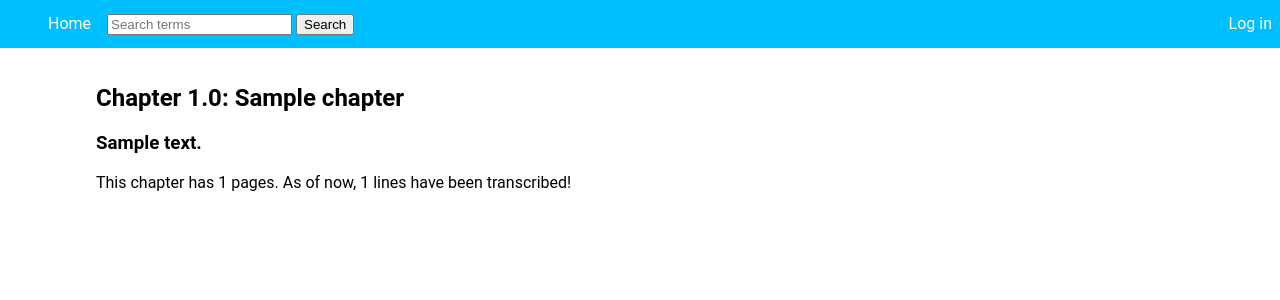
After one commit to jeroenhd/BcbDatabase, a Django app: a page that uses ComicDatabase/templates/ComicDatabase/nav.html in a window 1280 px wide. The commit adds this page. Shown: the top 300 px of the page. Run offline with Django 3.2, Linux system fonts and the light colour scheme; tables that the repository leaves empty hold one stand-in row (values such as "Sample post").

Commit message:
Improvement to searching, per chapter description, and an actual homepage!

```diff
--- a/ComicDatabase/static/browse.css
+++ b/ComicDatabase/static/browse.css
@@ -33,6 +33,14 @@ input#new_line{
 tr#template{
     display: none;
 }
-div.split{
+
+div.split, div.singlerowcontent{
     padding: 16px 96px;
 }
+
+li.page
+{
+    display: inline-block;
+    vertical-align: top;
+    list-style: none;
+}
--- a/ComicDatabase/static/style.css
+++ b/ComicDatabase/static/style.css
@@ -11,7 +11,7 @@ html, body {
     color: darkred;
 }
 
-nav {
+nav#main {
     display: block;
     height: 48px;
     line-height: 48px;
@@ -19,7 +19,7 @@ nav {
     background-color: deepskyblue;
 }
 
-nav > ul {
+nav#main > ul {
     margin: 0;
 }
 
@@ -33,7 +33,7 @@ nav > ul > li {
     margin: 0;
 }
 
-nav > ul > li > a, nav > ul > li > a:visited {
+nav#main > ul > li > a, nav > ul > li > a:visited {
     text-decoration: none;
     color: white;
     height: 100%;
@@ -47,3 +47,23 @@ li.right
 {
     float: right;
 }
+
+nav#comicnav > ul
+{
+    list-style: none;
+    display: block;
+    width: 100%;
+}
+nav#comicnav li:first-child
+{
+    float: left;
+}
+nav#comicnav li:last-child
+{
+    float: right;
+}
+
+div.lines > *
+{
+    width: 100%;
+}
--- a/ComicDatabase/templates/ComicDatabase/basic.html
+++ b/ComicDatabase/templates/ComicDatabase/basic.html
@@ -1,10 +1,9 @@
 <!DOCTYPE html>
 <html lang="en">
 <head>
-    {% load static %}
     <meta charset="UTF-8">
     <title>{% block title %}BCB Database{% endblock %}</title>
-    <link rel="stylesheet" type="text/css" href="{% static "style.css" %}"/>
+    {% load static %}<link rel="stylesheet" type="text/css" href="{% static "style.css" %}"/>
     {% block stylesheets %}
     {% endblock %}
 </head>
--- /dev/null
+++ b/ComicDatabase/templates/ComicDatabase/index_chapter.html
@@ -0,0 +1,31 @@
+{% extends 'ComicDatabase/basic.html' %}
+{% load static %}
+{% block title %}Chapter {{ chapter.number }}: {{ chapter.title }} | The BCB Database{% endblock %}
+{% block stylesheets %}
+    <link rel="stylesheet" href="{% static 'browse.css' %}">
+{% endblock %}
+{% block contents %}
+    <div class="singlerowcontent">
+        <div id="chapterdescription">
+            <h2>Chapter {{ chapter.number }}: {{ chapter.title }}</h2>
+            <h3>{{ chapter.description }}</h3>
+            <p>This chapter has {{ chapter.pageCount }} pages. As of now, {{ chapter.line_set.count }} lines have been transcribed!</p>
+        </div>
+
+        <ul>
+        {% for page in pages %}
+            <li class="page">
+                <h3><a href="{% url 'ComicDatabase:page' chapter.number page.number %}">Page {{ page.number }} ({{ page.line_count }} lines)</a></h3>
+                <p>
+                    Featuring:
+                    <ul>
+                    {% for character in page.characters %}
+                        <li>{{ character.name }}, having {{ character.line_count }} line{{ character.line_count|pluralize }}!</li>
+                    {% endfor %}
+                    </ul>
+                </p>
+            </li>
+        {% endfor %}
+        </ul>
+    </div>
+{% endblock %}
--- a/ComicDatabase/templates/ComicDatabase/nav.html
+++ b/ComicDatabase/templates/ComicDatabase/nav.html
@@ -1,7 +1,13 @@
-<nav>
+<nav id="main">
     <ul>
         <li class="left"><a href="{% url 'ComicDatabase:index' %}">Home</a></li>
-        <li class="left"><a href="{% url 'ComicDatabase:search' terms %}">Search</a></li>
+        <li class="left">
+            <form method="post" action="{% url 'ComicDatabase:search' %}">
+                {% csrf_token %}
+                <input type="text" name="terms" placeholder="Search terms">
+                <input type="submit" value="Search">
+            </form>
+        </li>
         {% if chapter and page %}
             <li class="left"><a href="https://www.bittersweetcandybowl.com/c{{ chapter.number }}/p{{ page }}/">Read the page on the
                 BCB site</a></li>
--- a/ComicDatabase/templates/ComicDatabase/page_admin.html
+++ b/ComicDatabase/templates/ComicDatabase/page_admin.html
@@ -47,6 +47,7 @@
     </table>
 {% endblock %}
 {% block javascripts %}
+    {{ parent }}
     {% load static %}
     <script src="{% static 'api.js' %}"></script>
     <script>
--- a/ComicDatabase/urls.py
+++ b/ComicDatabase/urls.py
@@ -8,8 +8,9 @@ urlpatterns = [
     url(r'^api/', include('ComicDatabase.api.urls')),
     url(r'^$', views.index, name='index'),
     url(r'^c(?P<chapternr>[0-9\.]+)/p(?P<page>[0-9\.]+)/(?P<terms>.*)?$', views.page, name='page'),
+    url(r'^c(?P<chapter_number>[0-9\.]+)/', views.chapter, name='chapter'),
     url(r'^a/c(?P<chapternr>[0-9\.]+)/p(?P<page>[0-9\.]+)/(?P<terms>.*)?$', views.page_edit, name='page_edit'),
     url(r'^search/(?P<terms>.*)?/?$', views.search, name='search'),
     url(r'^accounts/login/.*', auth_views.login_page, name='login'),
-    url(r'^accounts/logout/.*', auth_views.logout_page, name='logout')
+    url(r'^accounts/logout/.*', auth_views.logout_page, name='logout'),
 ]
--- a/ComicDatabase/views.py
+++ b/ComicDatabase/views.py
@@ -1,5 +1,6 @@
 from django.contrib.auth.decorators import login_required
-from django.http import HttpResponse
+from django.db.models import Count
+from django.http import Http404
 from django.http import HttpResponseRedirect
 from django.shortcuts import render
 from django.template.loader import render_to_string
@@ -16,22 +17,42 @@ def nav(request, chapter=None, page_=None, terms=None):
 
 
 def index(request):
-    return HttpResponse("dootdoot dootdoot doot doot")
+    return render(request, 'ComicDatabase/index_list.html', {
+        'nav': nav(request), 'chapters': Chapter.objects.all()
+    })
 
 
 # Create your views here.
 def page(request, chapternr, page, terms):
-    chapter = Chapter.objects.filter(number=chapternr).first()
+    chapter = Chapter.objects.filter(number=chapternr).first()  # type: Chapter
 
     lines = Line.objects.filter(chapter__number=chapter.number, page=page).order_by('order')
 
-    navbox = nav(request, chapter, page, terms)
+    nav_box = nav(request, chapter, page, terms)
 
     if float(chapter.number) == int(float(chapter.number)):
         chapter.number = int(float(chapter.number))
 
+    page = int(page)
+
+    new_chapter = None
+
+    if page < 1:
+        new_chapter = Chapter.objects.filter(number__lt=chapternr).first()
+        if new_chapter is None:
+            new_chapter = chapter
+        page = new_chapter.pageCount
+    elif page > chapter.pageCount:
+        new_chapter = Chapter.objects.filter(number__gt=chapternr).order_by('-number').first()
+        if new_chapter is None:
+            new_chapter = chapter
+        page = 1
+
+    if new_chapter is not None:
+        chapter = new_chapter
+
     return render(request, 'ComicDatabase/page.html',
-                  {'chapter': chapter, 'page': page, 'terms': terms, 'lines': lines, 'nav': navbox})
+                  {'chapter': chapter, 'page': page, 'terms': terms, 'lines': lines, 'nav': nav_box})
 
 
 @login_required
@@ -40,7 +61,7 @@ def page_edit(request, chapternr, page, terms):
 
     lines = Line.objects.filter(chapter__number=chapter.number, page=page).order_by('order')
 
-    navbox = nav(request, chapter, page, terms)
+    nav_box = nav(request, chapter, page, terms)
 
     if float(chapter.number) == int(float(chapter.number)):
         chapter.number = int(float(chapter.number))
@@ -55,7 +76,8 @@ def page_edit(request, chapternr, page, terms):
     chars.sort(key=lambda x: -x.line_set.count())
 
     return render(request, 'ComicDatabase/page_admin.html',
-                  {'chapter': chapter, 'page': page, 'terms': terms, 'lines': lines, 'nav': navbox, 'characters': chars})
+                  {'chapter': chapter, 'page': page, 'terms': terms, 'lines': lines, 'nav': nav_box,
+                   'characters': chars})
 
 
 def search(request, terms=None):
@@ -67,6 +89,34 @@ def search(request, terms=None):
         form = SearchForm()
 
     results = Line.objects.filter(text__search=terms)
-    navblock = nav(request)
+    nav_box = nav(request)
     return render(request, 'ComicDatabase/search.html',
-                  {'results': results, 'terms': terms, 'nav': navblock, 'form': form})
+                  {'results': results, 'terms': terms, 'nav': nav_box, 'form': form})
+
+
+def chapter(request, chapter_number):
+    """
+    Show information about a chapter
+    :param request: The Django request passed to the call
+    :param chapter_number: The chapter number to show info about
+    :return:
+    """
+    c = Chapter.objects.filter(number=chapter_number).first()  # type: Chapter
+    if c is None:
+        raise Http404('No chapter found for chapter number ' + chapter_number)
+
+    pages = []
+    for p in range(1, c.pageCount):
+        lines = Line.objects.filter(chapter__number=c.number, page=p)
+        line_count = lines.count()
+
+        characters = Character.objects.filter(
+            line__chapter__number=chapter_number,
+            line__page=p
+        ).annotate(line_count=Count('line')).order_by('-line_count','name').all()
+
+        pages.append({'number': p, 'line_count': line_count, 'characters': characters})
+
+    return render(request, 'ComicDatabase/index_chapter.html', {
+        'nav': nav(request, chapter_number), 'pages': pages, 'chapter': c
+    })
```
Also changed, not shown: ComicDatabase/static/mailto.js (added, +12 -0 lines), ComicDatabase/templates/ComicDatabase/index_list.html (added, +28 -0 lines), ComicDatabase/templates/ComicDatabase/page.html (+24 -0 lines).
